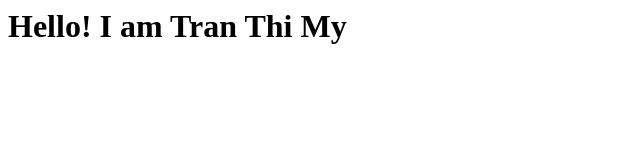
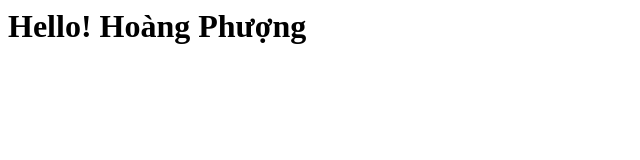
Before and after one commit to tranmy1510/tranmy1510.github.io, a plain HTML site: page index.html in a window 1280 px wide. Shown: the whole page, without its empty margins (0-640 px from the left). Drawn offline with Linux system fonts and the light colour scheme.

Commit message:
Update index.html

```diff
--- a/index.html
+++ b/index.html
@@ -1,3 +1,3 @@
 <h1>
-  Hello! I am Tran Thi My
+  Hello! Hoàng Phượng
 </h1>
```
